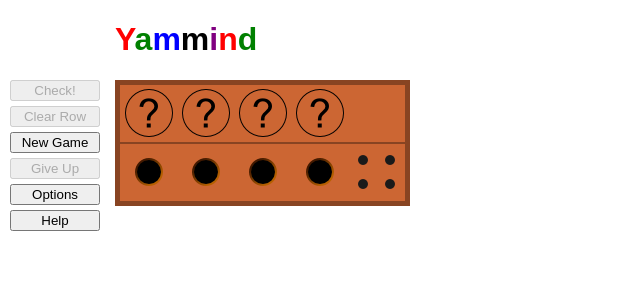
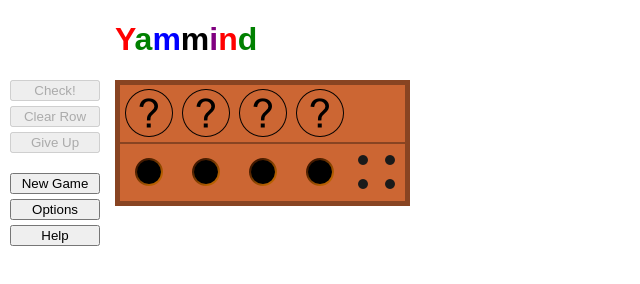
Before and after one commit to knutae/yammind, a plain HTML site: page index.html in a window 1280 px wide. Shown: the whole page, without its empty margins (0-640 px from the left). Drawn offline with Linux system fonts and the light colour scheme.

Commit message:
Rearranged buttons

```diff
--- a/index.html
+++ b/index.html
@@ -16,8 +16,8 @@
 			<div class="buttonRow">
 				<button id="doGuess">Check!</button>
 				<button id="doClear">Clear Row</button>
+				<button id="doGiveUp">Give Up</button>
 				<button id="doReset">New Game</button>
-				<button id="doGiveUp">Give Up</button>
 				<button id="toggleOptions">Options</button>
 				<button id="toggleHelp">Help</button>
 			</div>
--- a/yammind.css
+++ b/yammind.css
@@ -10,6 +10,7 @@ h1 {
 	border-spacing: 0px 2px;
 	padding: 3px 5px 3px 5px;
 }
+
 .board td {
 	width: 55px;
 	height: 55px;
@@ -51,6 +52,10 @@ h1 {
 	padding: 2px 4px 2px 4px;
 }
 
+button#doGiveUp {
+	margin-bottom: 20px;
+}
+
 .options {
 	display: none;
 	width: 500px;
```
